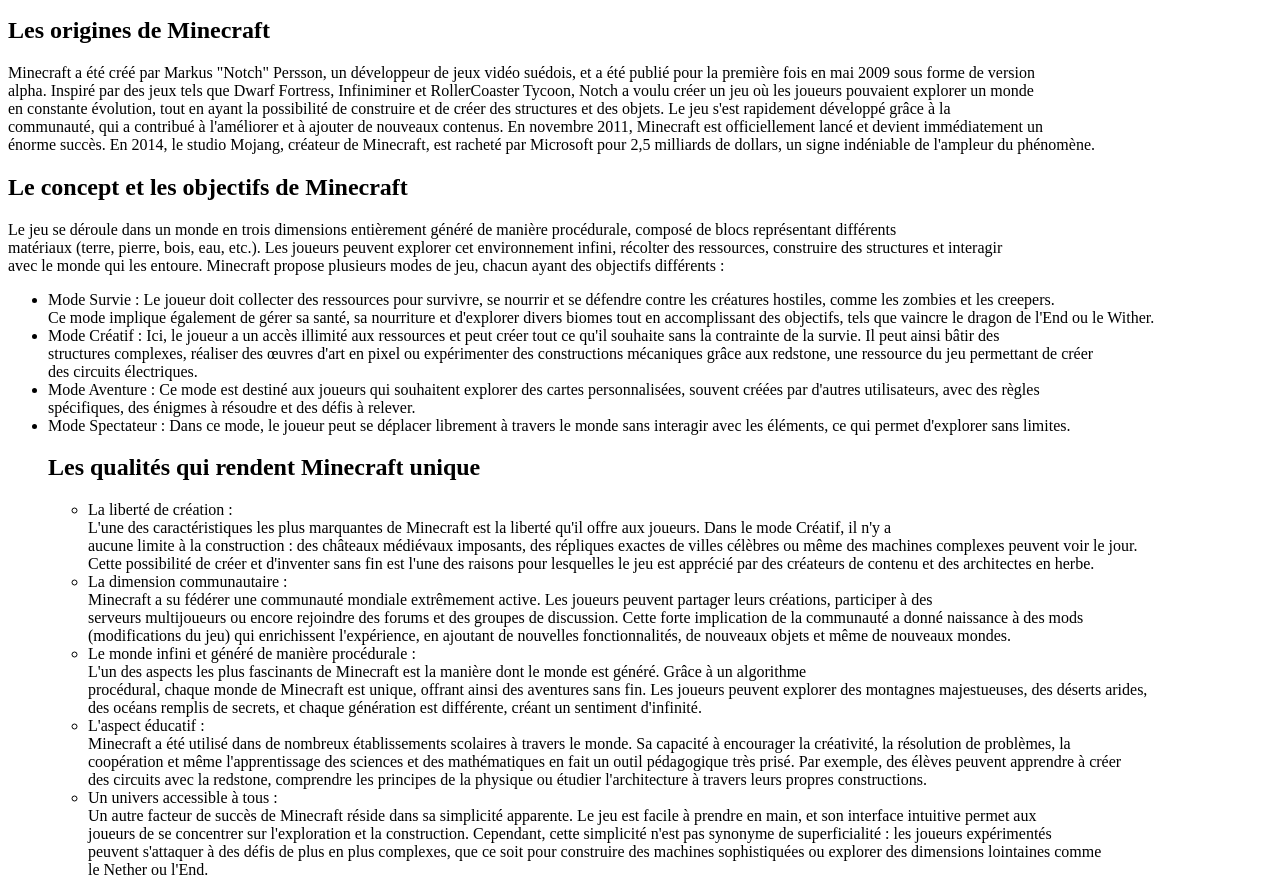
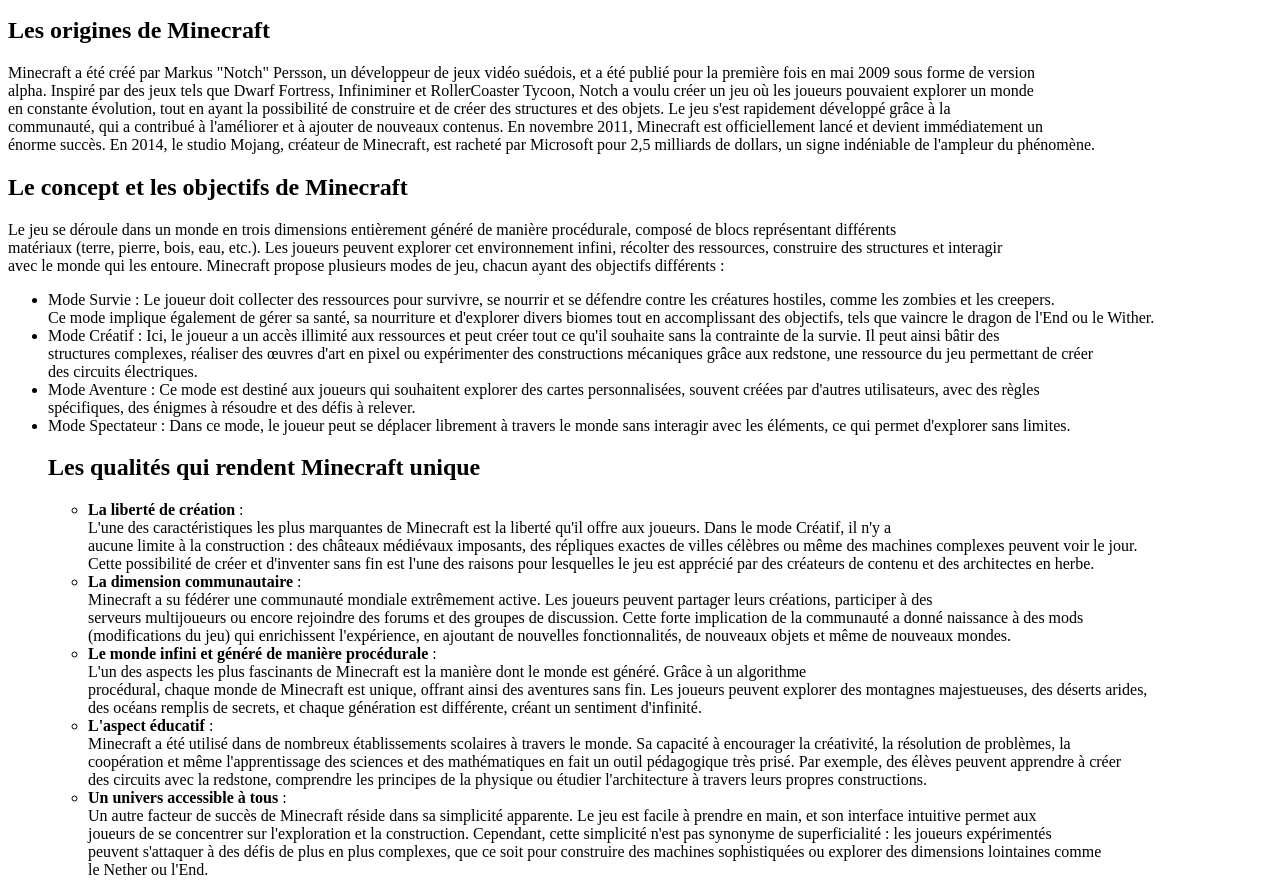
Before and after one commit to yoricklmr/Projet_SAE14, a plain HTML site: page index.html in a window 1280 px wide. Shown: the part 137-1032 px from the top of the page. Drawn offline with Linux system fonts and the light colour scheme.

Commit message:
Texte principal

```diff
--- a/index.html
+++ b/index.html
@@ -45,27 +45,27 @@
 
     <p>
         <ul>
-            <li>La liberté de création :</br>
+            <li><strong>La liberté de création</strong> :</br>
                 L'une des caractéristiques les plus marquantes de Minecraft est la liberté qu'il offre aux joueurs. Dans le mode Créatif, il n'y a</br>
                 aucune limite à la construction : des châteaux médiévaux imposants, des répliques exactes de villes célèbres ou même des machines complexes peuvent voir le jour.</br>
                 Cette possibilité de créer et d'inventer sans fin est l'une des raisons pour lesquelles le jeu est apprécié par des créateurs de contenu et des architectes en herbe.
             </li>
-            <li>La dimension communautaire :</br>
+            <li><strong>La dimension communautaire</strong> :</br>
                 Minecraft a su fédérer une communauté mondiale extrêmement active. Les joueurs peuvent partager leurs créations, participer à des</br>
                 serveurs multijoueurs ou encore rejoindre des forums et des groupes de discussion. Cette forte implication de la communauté a donné naissance à des mods</br>
                 (modifications du jeu) qui enrichissent l'expérience, en ajoutant de nouvelles fonctionnalités, de nouveaux objets et même de nouveaux mondes.
             </li>
-            <li>Le monde infini et généré de manière procédurale :</br>
+            <li><strong>Le monde infini et généré de manière procédurale</strong> :</br>
                 L'un des aspects les plus fascinants de Minecraft est la manière dont le monde est généré. Grâce à un algorithme</br>
                 procédural, chaque monde de Minecraft est unique, offrant ainsi des aventures sans fin. Les joueurs peuvent explorer des montagnes majestueuses, des déserts arides,</br>
                 des océans remplis de secrets, et chaque génération est différente, créant un sentiment d'infinité.
             </li>
-            <li>L'aspect éducatif :</br>
+            <li><strong>L'aspect éducatif</strong> :</br>
                 Minecraft a été utilisé dans de nombreux établissements scolaires à travers le monde. Sa capacité à encourager la créativité, la résolution de problèmes, la</br>
                 coopération et même l'apprentissage des sciences et des mathématiques en fait un outil pédagogique très prisé. Par exemple, des élèves peuvent apprendre à créer</br>
                 des circuits avec la redstone, comprendre les principes de la physique ou étudier l'architecture à travers leurs propres constructions.
             </li>
-            <li>Un univers accessible à tous :</br>
+            <li><strong>Un univers accessible à tous</strong> :</br>
                 Un autre facteur de succès de Minecraft réside dans sa simplicité apparente. Le jeu est facile à prendre en main, et son interface intuitive permet aux</br>
                 joueurs de se concentrer sur l'exploration et la construction. Cependant, cette simplicité n'est pas synonyme de superficialité : les joueurs expérimentés</br>
                 peuvent s'attaquer à des défis de plus en plus complexes, que ce soit pour construire des machines sophistiquées ou explorer des dimensions lointaines comme</br>
```
